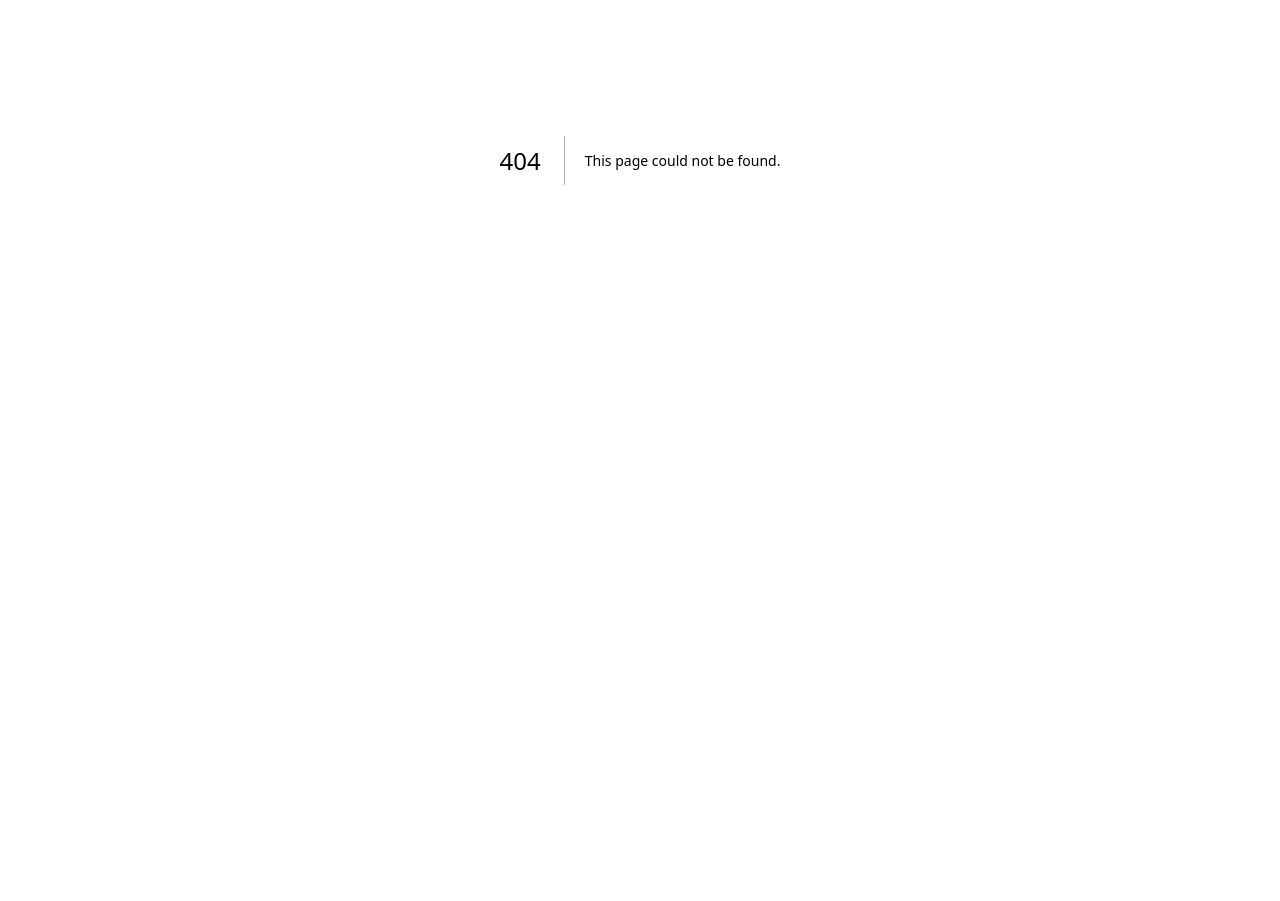
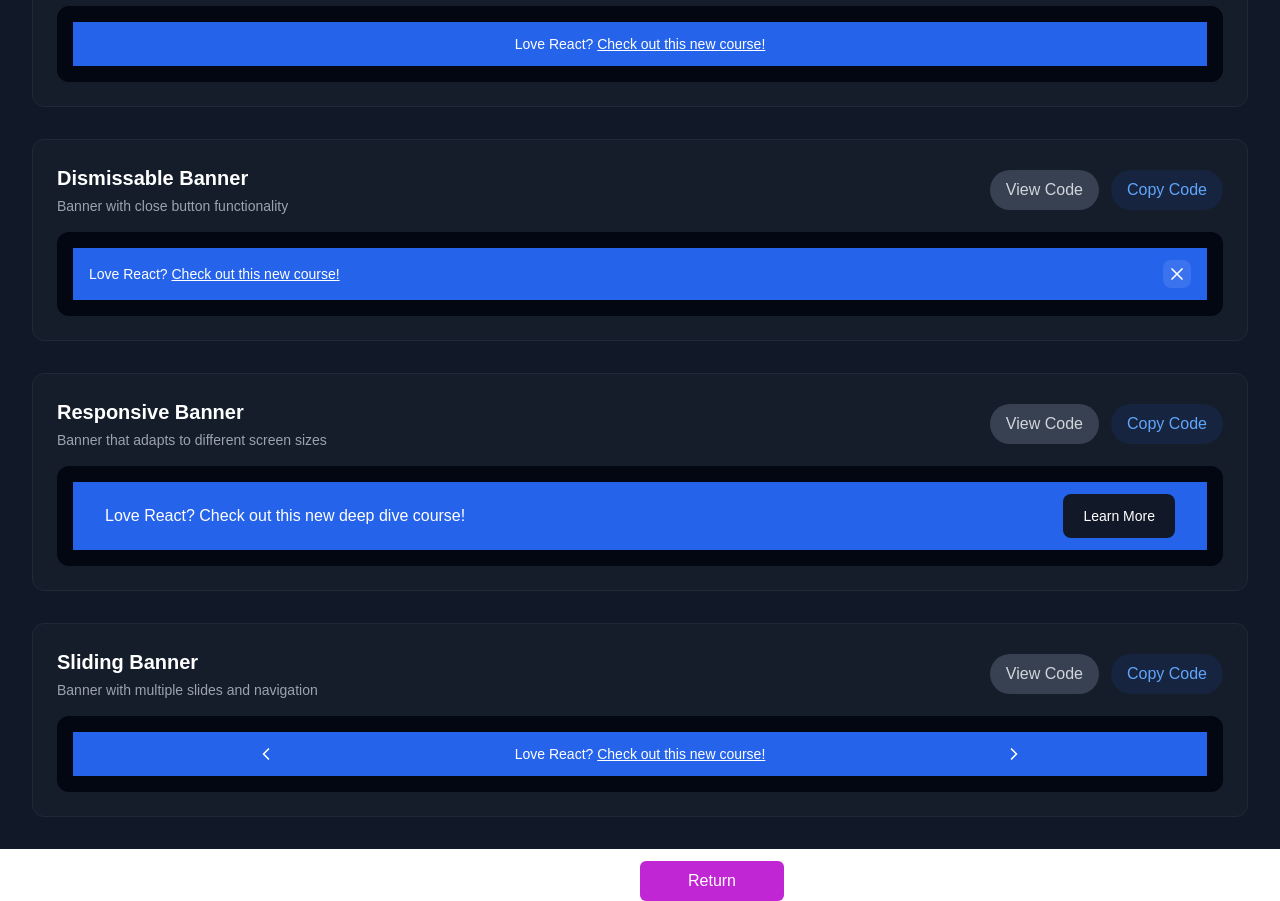
Before and after one commit to Naval1525/UI_Library, a Next.js app: page /announcement in a window 1280 px wide. Before the commit this address had no page. Shown: the part 240-1141 px from the top of the page. Before the commit the page ends 800 px from the top, so only its background shows below. Built offline with nearby package versions, Linux system fonts and the light colour scheme.

Commit message:
announce

```diff
--- /dev/null
+++ b/app/(Dashboard)/(route)/announcement/Announcement.js
@@ -0,0 +1,211 @@
+"use client";
+import React, { useState } from "react";
+import { X, ChevronLeft, ChevronRight } from "lucide-react";
+
+const BANNER_TYPES = {
+  simple: {
+    title: "Simple Banner",
+    description: "Basic notification banner with centered text",
+  },
+  dismissable: {
+    title: "Dismissable Banner",
+    description: "Banner with close button functionality",
+  },
+  responsive: {
+    title: "Responsive Banner",
+    description: "Banner that adapts to different screen sizes",
+  },
+  sliding: {
+    title: "Sliding Banner",
+    description: "Banner with multiple slides and navigation",
+  },
+};
+
+const Banner = ({ type = "simple", onDismiss }) => {
+  const [currentSlide, setCurrentSlide] = useState(0);
+  const [isVisible, setIsVisible] = useState(true);
+
+  const slides = [
+    { text: "Love React?", link: "Check out this new course!" },
+    { text: "Love Next.js?", link: "Check out this new course!" },
+    { text: "Love TypeScript?", link: "Check out this new course!" },
+  ];
+
+  const handleDismiss = () => {
+    setIsVisible(false);
+    if (onDismiss) onDismiss();
+  };
+
+  if (!isVisible) return null;
+
+  const renderBanner = () => {
+    switch (type) {
+      case "simple":
+        return (
+          <div className="bg-blue-600 px-4 py-3 text-white">
+            <p className="text-center text-sm font-medium">
+              Love React? <a href="#" className="inline-block underline">Check out this new course!</a>
+            </p>
+          </div>
+        );
+
+      case "dismissable":
+        return (
+          <div className="flex items-center justify-between gap-4 bg-blue-600 px-4 py-3 text-white">
+            <p className="text-sm font-medium">
+              Love React? <a href="#" className="inline-block underline">Check out this new course!</a>
+            </p>
+            <button
+              onClick={handleDismiss}
+              aria-label="Dismiss"
+              className="shrink-0 rounded-lg bg-white/10 p-1 transition hover:bg-white/20"
+            >
+              <X className="size-5" />
+            </button>
+          </div>
+        );
+
+      case "responsive":
+        return (
+          <div className="bg-blue-600 px-4 py-3 text-white sm:flex sm:items-center sm:justify-between sm:px-6 lg:px-8">
+            <p className="text-center font-medium sm:text-left">
+              Love React? <br className="sm:hidden" />
+              Check out this new deep dive course!
+            </p>
+            <a
+              className="mt-4 block rounded-lg bg-gray-900 px-5 py-3 text-center text-sm font-medium text-white transition hover:bg-gray-800 focus:outline-none focus:ring active:text-gray-300 sm:mt-0"
+              href="#"
+            >
+              Learn More
+            </a>
+          </div>
+        );
+
+      case "sliding":
+        return (
+          <div className="bg-blue-600 px-4 py-3">
+            <div className="mx-auto flex max-w-3xl items-center justify-center text-white">
+              <button
+                onClick={() => setCurrentSlide((prev) => (prev === 0 ? slides.length - 1 : prev - 1))}
+                className="hidden hover:text-gray-200 sm:block sm:rounded sm:transition"
+                aria-label="Previous slide"
+              >
+                <ChevronLeft className="size-5 rtl:rotate-180" />
+              </button>
+
+              <div className="mx-4 flex-1">
+                <div className="text-center text-sm font-medium">
+                  {slides[currentSlide].text}{" "}
+                  <a href="#" className="block underline sm:inline-block">
+                    {slides[currentSlide].link}
+                  </a>
+                </div>
+              </div>
+
+              <button
+                onClick={() => setCurrentSlide((prev) => (prev === slides.length - 1 ? 0 : prev + 1))}
+                className="hidden hover:text-gray-200 sm:block sm:rounded sm:transition"
+                aria-label="Next slide"
+              >
+                <ChevronRight className="size-5 rtl:rotate-180" />
+              </button>
+            </div>
+          </div>
+        );
+
+      default:
+        return null;
+    }
+  };
+
+  return renderBanner();
+};
+
+const BannerShowcase = () => {
+  const [showCode, setShowCode] = useState(
+    Object.keys(BANNER_TYPES).reduce(
+      (acc, type) => ({
+        ...acc,
+        [type]: false,
+      }),
+      {}
+    )
+  );
+
+  const copyCodeToClipboard = (code) => {
+    navigator.clipboard.writeText(code);
+  };
+
+  return (
+    <div className="min-h-screen bg-gray-900 p-8 text-white">
+      <div className="mx-auto max-w-7xl space-y-8">
+        <div className="border-b border-gray-800 pb-5">
+          <h2 className="text-3xl font-semibold">Banner Components</h2>
+          <p className="mt-2 text-gray-400">
+            A collection of customizable banner components with dark theme styling
+          </p>
+        </div>
+
+        {Object.entries(BANNER_TYPES).map(([type, config]) => (
+          <div
+            key={type}
+            className="space-y-4 rounded-xl border border-gray-800 bg-gray-800/30 p-6"
+          >
+            <div className="flex items-center justify-between">
+              <div>
+                <h3 className="text-xl font-semibold">{config.title}</h3>
+                <p className="mt-1 text-sm text-gray-400">
+                  {config.description}
+                </p>
+              </div>
+              <div className="flex gap-3">
+                <button
+                  onClick={() =>
+                    setShowCode((prev) => ({
+                      ...prev,
+                      [type]: !prev[type],
+                    }))
+                  }
+                  className="rounded-full bg-gray-700 px-4 py-2 text-gray-300 transition-all duration-200 hover:bg-gray-600 hover:text-white"
+                >
+                  {showCode[type] ? "View UI" : "View Code"}
+                </button>
+                <button
+                  onClick={() =>
+                    copyCodeToClipboard(
+                      `<Banner
+  type="${type}"
+  onDismiss={() => console.log('Banner dismissed')}
+/>`
+                    )
+                  }
+                  className="rounded-full bg-blue-600/10 px-4 py-2 text-blue-400 transition-all duration-200 hover:bg-blue-600/20"
+                >
+                  Copy Code
+                </button>
+              </div>
+            </div>
+
+            {showCode[type] ? (
+              <pre className="rounded-xl border border-gray-700 bg-gray-950 p-4 text-gray-300 overflow-x-auto">
+                <code>{`<Banner
+  type="${type}"
+  onDismiss={() => console.log('Banner dismissed')}
+/>`}</code>
+              </pre>
+            ) : (
+              <div className="rounded-xl bg-gray-950 p-4">
+                <Banner
+                  type={type}
+                  onDismiss={() => console.log(`${type} banner dismissed`)}
+                />
+              </div>
+            )}
+          </div>
+        ))}
+      </div>
+    </div>
+  );
+};
+
+export default BannerShowcase;
--- /dev/null
+++ b/app/(Dashboard)/(route)/announcement/page.js
@@ -0,0 +1,9 @@
+import React from 'react'
+import BannerShowcase from './Announcement.js'
+function Announcement() {
+  return (
+    <div><BannerShowcase></BannerShowcase></div>
+  )
+}
+
+export default Announcement
```
